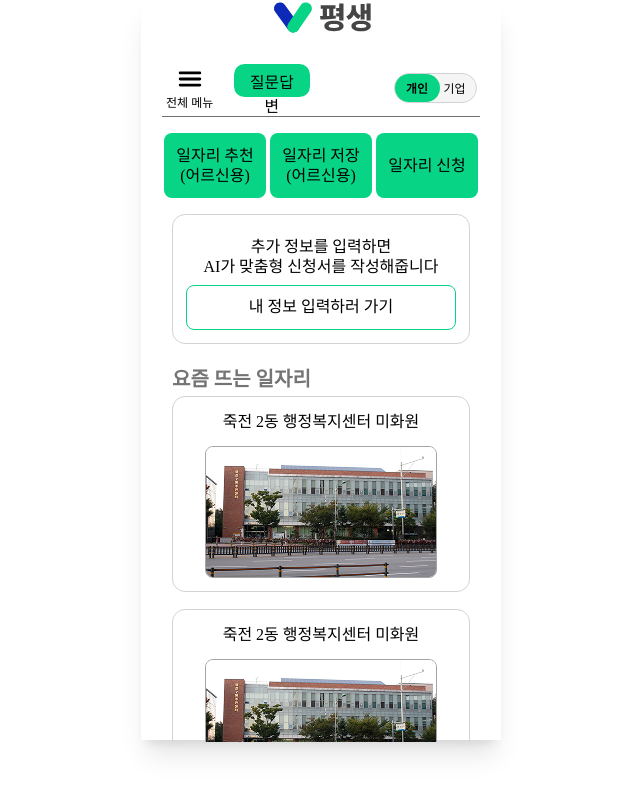
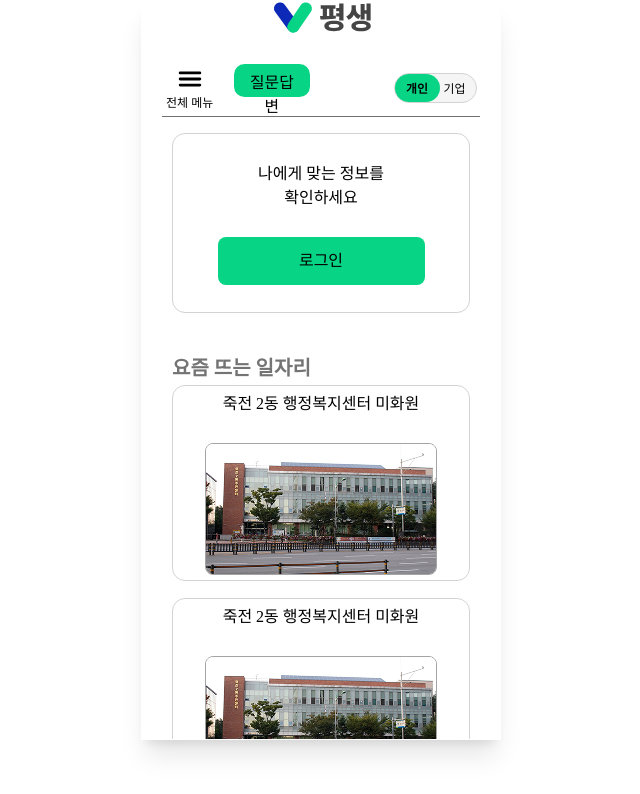
Before and after one commit to PyeongSaeng/PyeongSaeng-FE, a React (Vite) app: page /personal in a window 1280 px wide. Shown: the top 794 px of the page, without its empty margins (319-959 px from the left). Built offline with nearby package versions, Linux system fonts and the light colour scheme; a web font is replaced by a local one.

Commit message:
feat: 로그인 전/후 css 통일

```diff
--- a/src/pages/Company/home/HomeBeforeLogin.tsx
+++ b/src/pages/Company/home/HomeBeforeLogin.tsx
@@ -17,7 +17,7 @@ const HomeBeforeLogin = () => {
           이번 주 지원이 많은 공고
         </span>
         <div className="h-[356px] overflow-y-scroll scrollbar-hide">
-          <div className="w-[298px] h-[196px] mt-[10px] mb-[17px] flex flex-col items-center justify-center gap-[12px] rounded-[13px] border-[1px] border-[#D3D3D3]">
+          <div className="w-[298px] h-[196px] mt-[2px] mb-[17px] flex flex-col items-center justify-center gap-[12px] rounded-[13px] border-[1px] border-[#D3D3D3]">
             <span>죽전 2동 행정복지센터 미화원</span>
             <img
               className="rounded-[8px] border-[1px] border-[#A4A4A4]"
--- a/src/pages/Personal/home/HomeBeforeLogin.tsx
+++ b/src/pages/Personal/home/HomeBeforeLogin.tsx
@@ -18,7 +18,7 @@ const HomeBeforeLogin = () => {
             요즘 뜨는 일자리
           </span>
           <div className="h-[356px] overflow-y-scroll scrollbar-hide">
-            <div className="w-[298px] h-[196px] mt-[10px] mb-[17px] flex flex-col items-center justify-center gap-[27px] rounded-[13px] border-[1px] border-[#D3D3D3]">
+            <div className="w-[298px] h-[196px] mt-[2px] mb-[17px] flex flex-col items-center justify-center gap-[27px] rounded-[13px] border-[1px] border-[#D3D3D3]">
               <span>죽전 2동 행정복지센터 미화원</span>
               <img
                 className="rounded-[8px] border-[1px] border-[#A4A4A4]"
--- a/src/pages/Personal/home/PersonalHomePage.tsx
+++ b/src/pages/Personal/home/PersonalHomePage.tsx
@@ -6,8 +6,8 @@ const PersonalHomePage = () => {
   return (
     <div>
       <Topbar>
-        {/* <HomeBeforeLogin /> */}
-        <HomeAfterLogin />
+        <HomeBeforeLogin />
+        {/* <HomeAfterLogin /> */}
       </Topbar>
     </div>
   );
```
